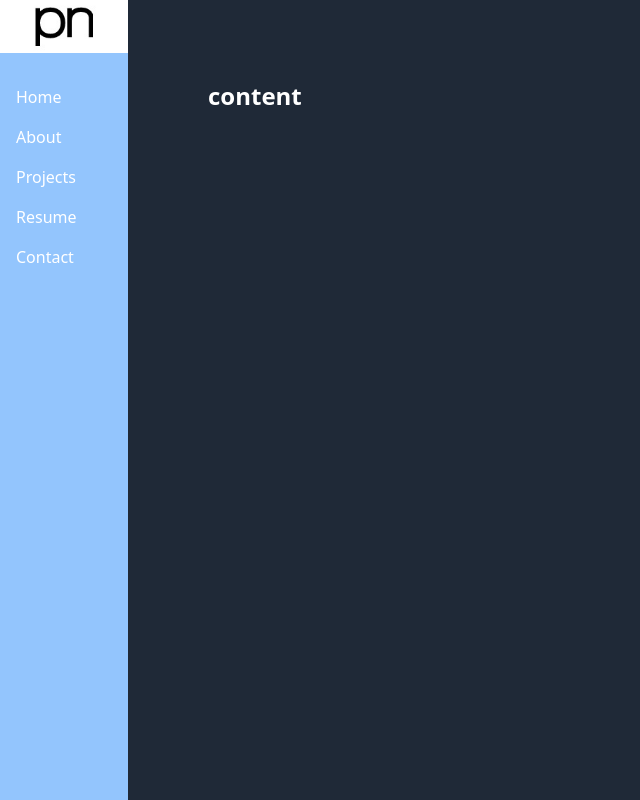
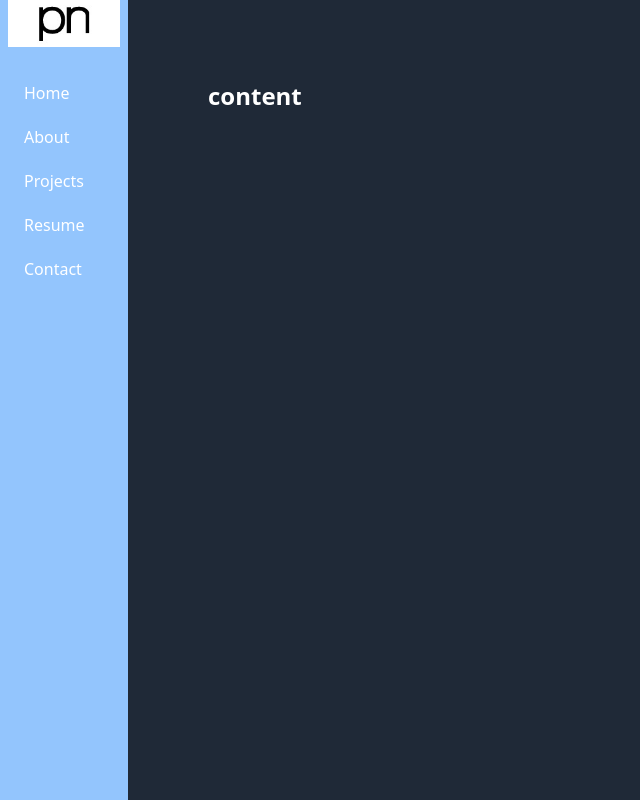
Before and after one commit to herropaul/personal-website-2, a Next.js app: page / in a window 1280 px wide. Shown: the whole page, without its empty margins (0-640 px from the left). Built offline with nearby package versions, Linux system fonts and the light colour scheme.

Commit message:
styled nav bar

```diff
--- a/pages/index.tsx
+++ b/pages/index.tsx
@@ -3,18 +3,18 @@ export default function Home () {
   return (
     <div className="h-screen w-screen flex">
       {/*side bar */}
-      <div className="bg-blue-300 w-32 space-y-6">
+      <div className="bg-blue-300 w-32 space-y-6 px-2">
         <a href="#" className="flex items-center space-x-2">
           <img src="../paul_logo.jpg"/>
         </a>
 
         {/* nav */}
         <nav>
-          <a href="" className="block py-2 5 px-4">Home</a>
-          <a href="" className="block py-2 5 px-4">About</a>
-          <a href="" className="block py-2 5 px-4">Projects</a>
-          <a href="" className="block py-2 5 px-4">Resume</a>
-          <a href="" className="block py-2 5 px-4">Contact</a>
+          <a href="" className="block py-2.5 px-4 rounded transition duration-200 hover:bg-blue-400 hover:text-white">Home</a>
+          <a href="" className="block py-2.5 px-4 rounded transition duration-200 hover:bg-blue-400 hover:text-white">About</a>
+          <a href="" className="block py-2.5 px-4 rounded transition duration-200 hover:bg-blue-400 hover:text-white">Projects</a>
+          <a href="" className="block py-2.5 px-4 rounded transition duration-200 hover:bg-blue-400 hover:text-white">Resume</a>
+          <a href="" className="block py-2.5 px-4 rounded transition duration-200 hover:bg-blue-400 hover:text-white">Contact</a>
         </nav>
       </div>
 
```
